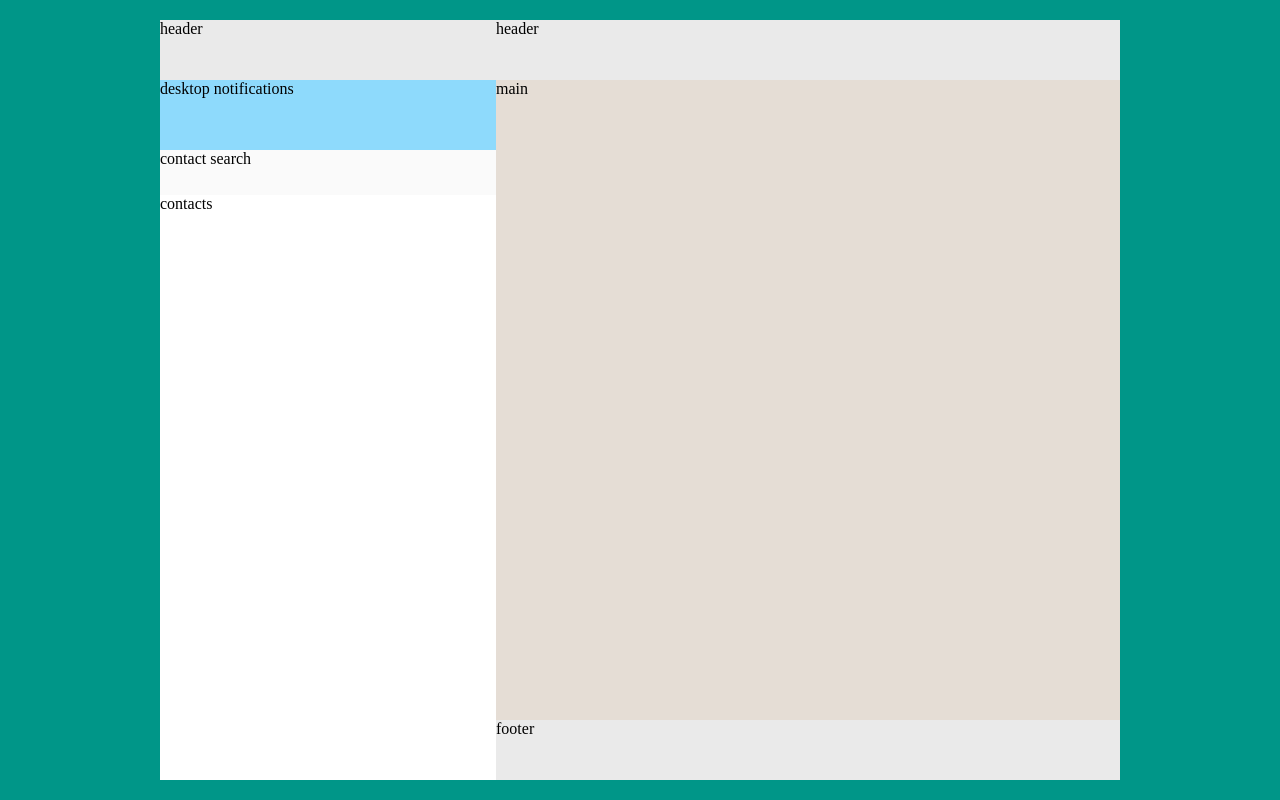
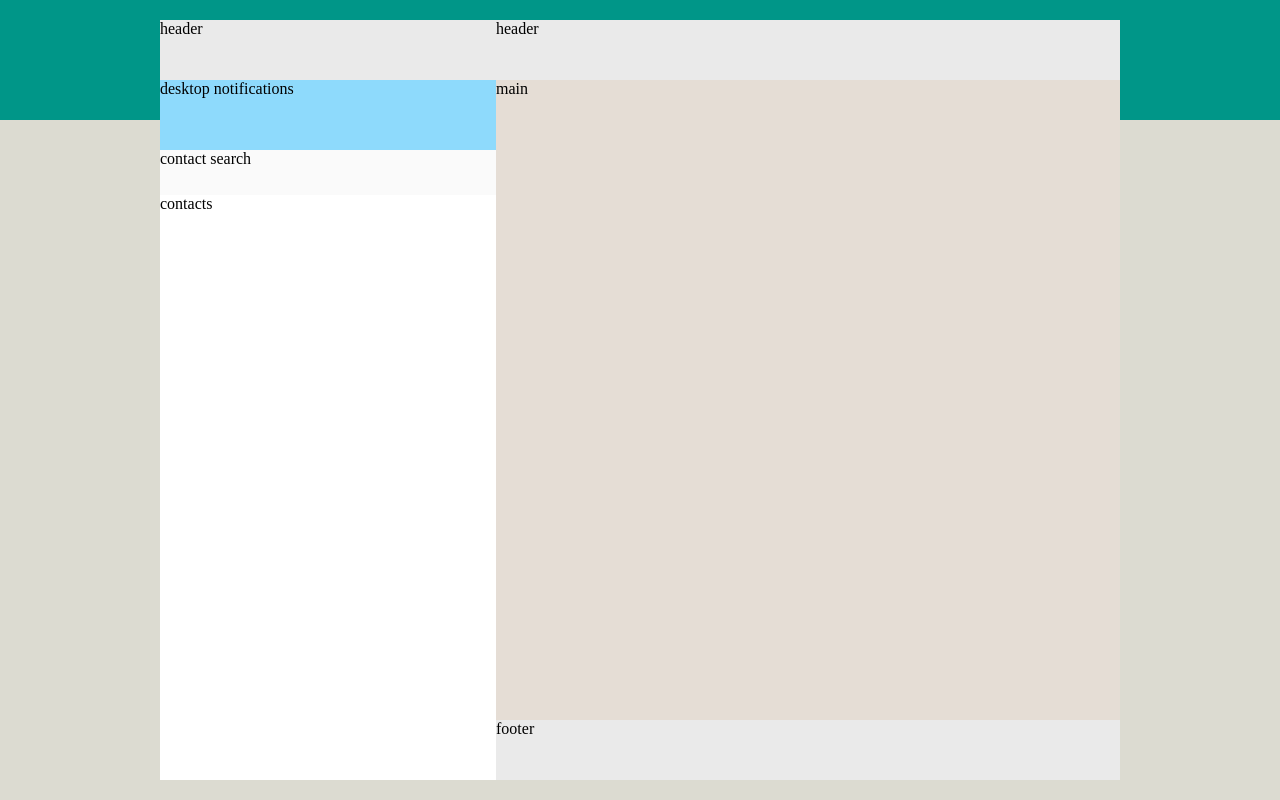
Before and after one commit to giorgiagalbullicavazzini/vue-boolzapp, a plain HTML site: page milestone1/index.html in a window 1280 px wide. Drawn offline with Linux system fonts and the light colour scheme.

Commit message:
background linear gradient

```diff
--- a/milestone1/css/common.css
+++ b/milestone1/css/common.css
@@ -5,7 +5,8 @@
 */
 
 body {
-    background-color: #009688;
+    background: rgb(0,150,136);
+    background: linear-gradient(180deg, rgba(0,150,136,1) 15%, rgba(220,219,209,1) 15%);
     padding: 1.25rem 10rem;
 }
 
```
